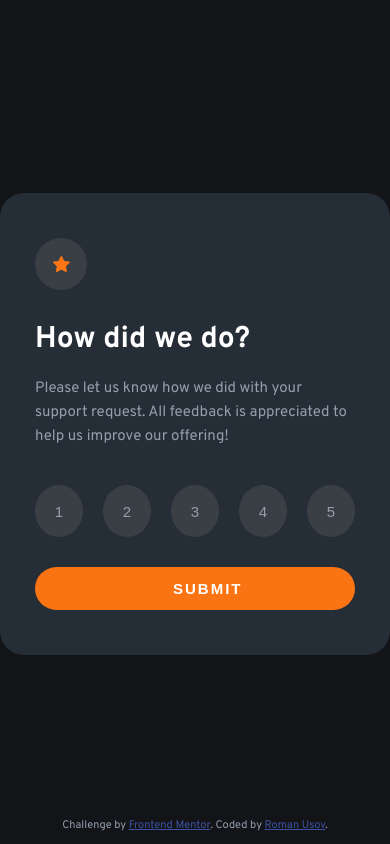
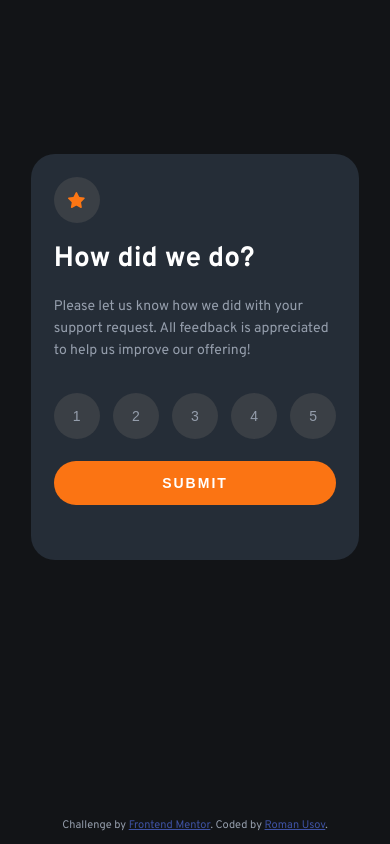
Before and after one commit to roman-usov/interactive-rating, a website built with Parcel: page index.html in a window 390 px wide. Built offline with nearby package versions, Linux system fonts and the light colour scheme.

Commit message:
completed interactive url challenge

```diff
--- a/css/style.css
+++ b/css/style.css
@@ -20,12 +20,12 @@ body {
   font-size: 1.5rem;
   color: hsl(217, 12%, 63%);
   background-color: hsl(216, 12%, 8%);
-  max-width: 100%;
+  /*max-width: 100%;*/
   display: flex;
   flex-direction: column;
 }
 
-.rating-form-container {
+.container-parent {
   flex: 1 0 auto;
 }
 
@@ -36,60 +36,59 @@ body {
   padding: 1.3rem 0;
 }
 
-.container {
-  margin: 19.3rem auto 0;
-  padding: 4.5rem 3.5rem;
-  max-width: 41.5rem;
+.container-form,
+.container-thank-you {
+  margin: 18rem auto 0;
+  max-width: 38rem;
   background-color: hsl(213, 19%, 18%);
   border-radius: 24px;
+  padding: 3rem;
 }
 
-.like-icon {
-  height: 5.2rem;
-  width: 5.2rem;
+.like-icon,
+.rate-btn {
+  height: 4.6rem;
+  width: 4.6rem;
   background-color: hsl(213, 9%, 25%);
   border-radius: 100%;
   display: flex;
   justify-content: center;
   align-items: center;
-  margin-bottom: 3.5rem;
+}
+
+.like-icon {
+  margin-bottom: 3.25rem;
 }
 
 .rating-heading {
   color: hsl(0, 0%, 100%);
   font-size: 3rem;
   font-weight: 700;
-  margin-bottom: 2.2rem;
+  margin-bottom: 2.25rem;
 }
 
 .rating-text {
-  font-size: 1.5rem;
   line-height: 1.6;
-  margin-bottom: 3.6rem;
+  margin-bottom: 3rem;
 }
 
 .rate-submit-container {
   display: flex;
   flex-direction: column;
+  justify-content: center;
   gap: 3rem;
 }
 
 .rating-scores {
   display: flex;
-  gap: 2rem;
+  /*gap: 2rem;*/
+  justify-content: space-between;
 }
 
 .rate-btn {
-  height: 5.2rem;
-  width: 5.2rem;
-  background-color: hsl(213, 9%, 25%);
   font-size: 1.5rem;
   color: hsl(217, 12%, 63%);
-  border-radius: 100%;
   border: none;
-  display: flex;
-  justify-content: center;
-  align-items: center;
   cursor: pointer;
   transition: all 0.3s;
 }
@@ -107,7 +106,7 @@ body {
 
 .submit-rating {
   text-transform: uppercase;
-  padding: 1.3rem 13.8rem;
+  padding: 1.27rem 12.45rem;
   border-radius: 50px;
   border: none;
   font-size: 1.5rem;
@@ -126,10 +125,11 @@ body {
 
 .thank-you-content {
   text-align: center;
+  padding: 4.25rem 2.5rem 5rem;
 }
 
 .thank-you-img {
-  margin-bottom: 3.5rem;
+  margin-bottom: 3rem;
 }
 
 .selected-rating-text {
@@ -137,7 +137,7 @@ body {
   color: hsl(25, 97%, 53%);
   background-color: hsl(213, 9%, 25%);
   display: inline-block;
-  margin-bottom: 4.5rem;
+  margin-bottom: 3.5rem;
   border-radius: 36rem;
 }
 
@@ -166,3 +166,56 @@ body {
 .attribution a {
   color: hsl(228, 45%, 44%);
 }
+
+/**************************/
+/* Below 425px (mobile) */
+/**************************/
+
+@media (max-width: 26.6em) {
+  body,
+  .rate-btn,
+  .submit-rating {
+    font-size: 1.4rem;
+  }
+
+  .container-form,
+  .container-thank-you {
+    margin: 15.4rem auto 0;
+    max-width: 32.75rem;
+  }
+
+  .container-form {
+    padding: 2.25rem;
+  }
+
+  .container-thank-you {
+    padding: 3.5rem 3rem 4.5rem;
+  }
+
+  .rating-heading {
+    font-size: 2.8rem;
+  }
+
+  .like-icon {
+    margin-bottom: 2.25rem;
+  }
+
+  .rate-submit-container {
+    gap: 2.25rem;
+    margin-bottom: 3.25rem;
+  }
+
+  .submit-rating {
+    text-transform: uppercase;
+    padding: 1.41rem 0;
+    text-align: center;
+  }
+
+  /*.rating-scores {*/
+  /*  gap: 1.75rem;*/
+  /*}*/
+
+  .selected-rating-text {
+    padding: 1rem 1.1rem;
+  }
+}
--- a/index.html
+++ b/index.html
@@ -25,8 +25,8 @@
     <title>Frontend Mentor | Interactive rating component</title>
   </head>
   <body>
-    <div class="rating-form-container">
-      <form class="container rating-form">
+    <div class="container-parent">
+      <form class="container-form rating-form">
         <div class="like-icon">
           <svg width="17" height="16" xmlns="http://www.w3.org/2000/svg">
             <path
@@ -81,7 +81,7 @@
           <input type="submit" class="submit-rating" value="Submit" />
         </div>
       </form>
-      <div class="container thank-you-content hidden">
+      <div class="container-thank-you thank-you-content hidden">
         <div class="thank-you-img">
           <svg width="162" height="108" xmlns="http://www.w3.org/2000/svg">
             <g fill="none">
```
Also changed, not shown: README-template.md, design/screenshot.png (added), 1 other file.
